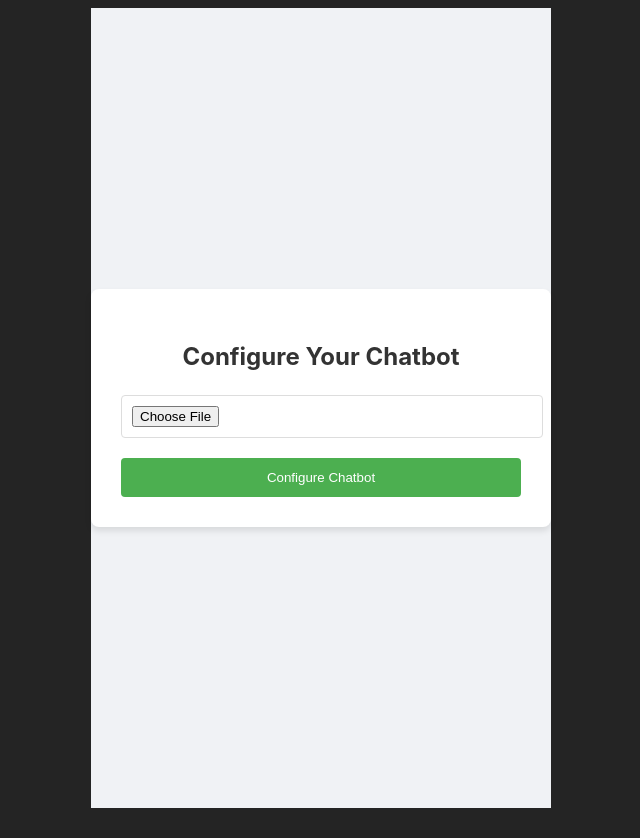
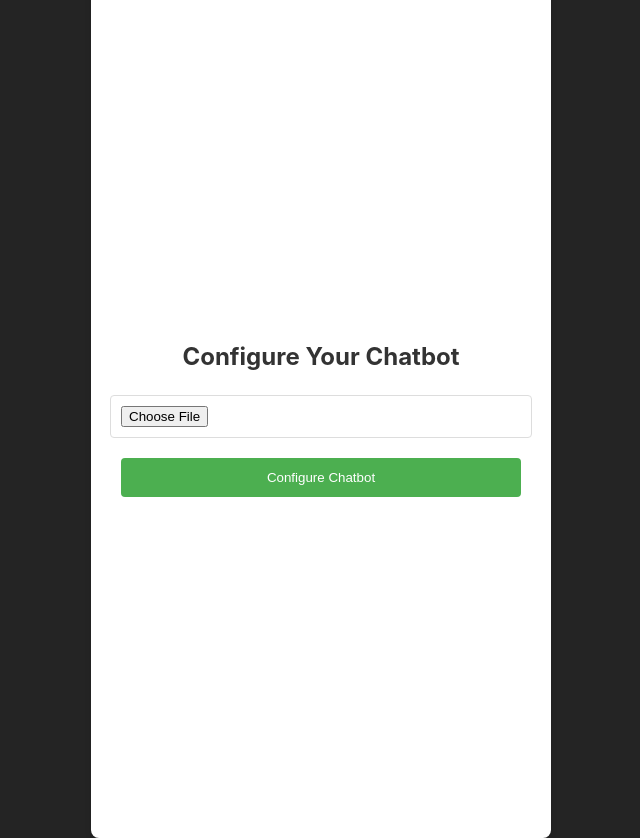
Before and after one commit to theRohan7/Chatbot--RAG-, a React (Vite) app in the folder Client/: page / in a window 1280 px wide. Shown: the whole page, without its empty margins (319-959 px from the left). Before the commit the page ends 816 px from the top, so only its background shows below. Built offline with nearby package versions, Linux system fonts and the light colour scheme.

Commit message:
changes in styling

```diff
--- a/Client/src/App.css
+++ b/Client/src/App.css
@@ -17,8 +17,13 @@
   border-radius: 8px;
   box-shadow: 0 4px 6px rgba(0, 0, 0, 0.1);
   padding: 30px;
-  width: 400px;
+  width: 25rem;
+  height: 100%;
   text-align: center;
+  display: flex;
+  flex-direction: column;
+  justify-content: center;
+  align-items: center;
 }
 
 .create-bot-card h2 {
```
